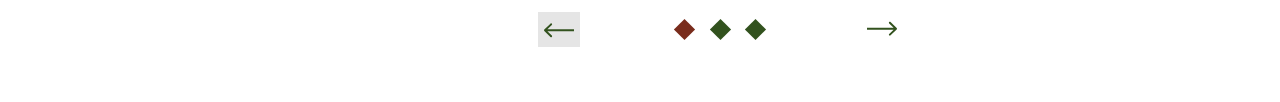
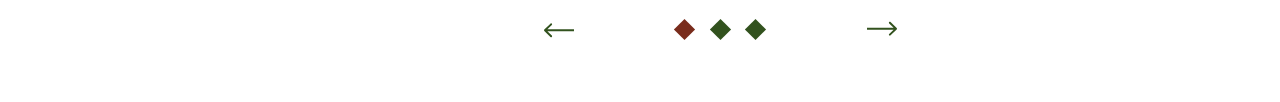
Before and after one commit to zenkovichhtmlacademy/malkov_hunter, a plain HTML site: page index.html in a window 1280 px wide. Shown: the part 763-865 px from the top of the page. Drawn offline with nearby package versions, Linux system fonts and the light colour scheme; files whose address does not match are found by name.

Commit message:
Исправление малых ошибок

```diff
--- a/index.html
+++ b/index.html
@@ -38,7 +38,7 @@
           </li>
         </ul>
         <div class="slider-controls">
-          <button class="slider-arrow-previous button-disabled" type="button" aria-label="Переключить на предидущий слайд"><img src='img/icons-and-logo/arrow.svg' width='30px' height='16px'></button>
+          <button class="slider-arrow-previous" type="button" aria-label="Переключить на предидущий слайд"><img src='img/icons-and-logo/arrow.svg' width='30px' height='16px'></button>
           <div class='slider-control-wrapper'>
             <button class="slider-toggle slider-toggle-current" type="button" aria-label='Первый слайд'></button>
             <button class="slider-toggle"  type="button" aria-label='Второй слайд'></button>
```
